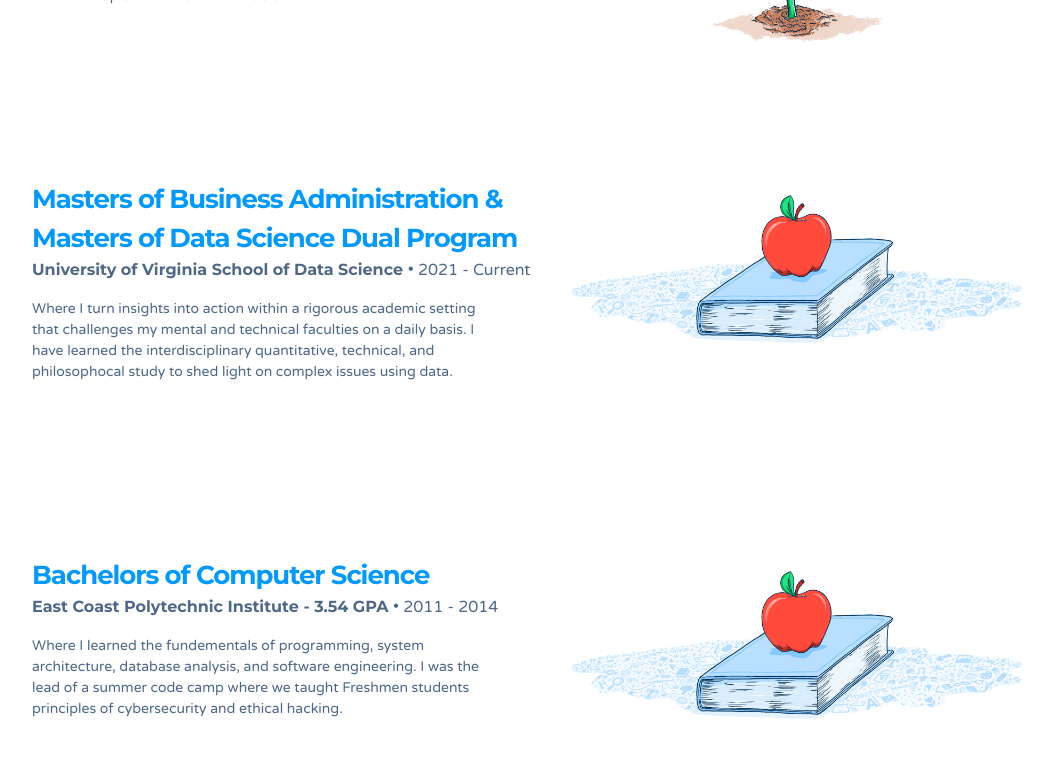
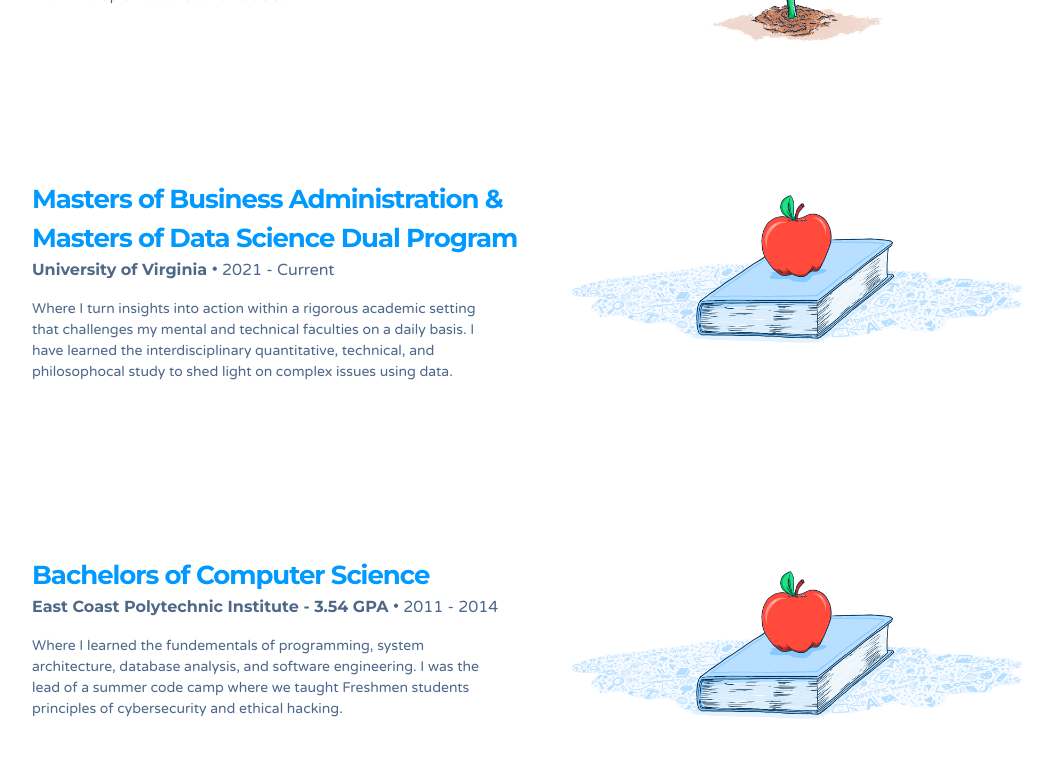
Before and after one commit to zenifold/max_page, a Jekyll site: the page built from index.html, in a window 1280 px wide and 900 px high, scrolled down 3384 px. Shown: the top 758 px of the window, without its empty margins (96-1149 px from the left). Built offline with Jekyll 4.4.1, drawn with Linux system fonts in a browser that asks for light colours; some web fonts are replaced.

Commit message:
Update employers.yaml

```diff
--- a/_data/employers.yaml
+++ b/_data/employers.yaml
@@ -71,8 +71,8 @@
   image_alt: My clients have included organizations such as StackOverflow, AndCulture, CURE International, Spreadshirt, Papertrail, and many more.
 
 - name: Masters of Business Administration & Masters of Data Science Dual Program
-  url: https://www.ecpi.edu/
-  role: University of Virginia School of Data Science
+  url: https://datascience.virginia.edu/degrees/mba-msds-degree
+  role: University of Virginia
   timeframe: 2021 - Current
   summary: |
     Where I turn insights into action within a rigorous academic setting that challenges my mental and technical faculties on a daily basis. I have learned the interdisciplinary quantitative, technical, and philosophocal study to shed light on complex issues using data.
```
